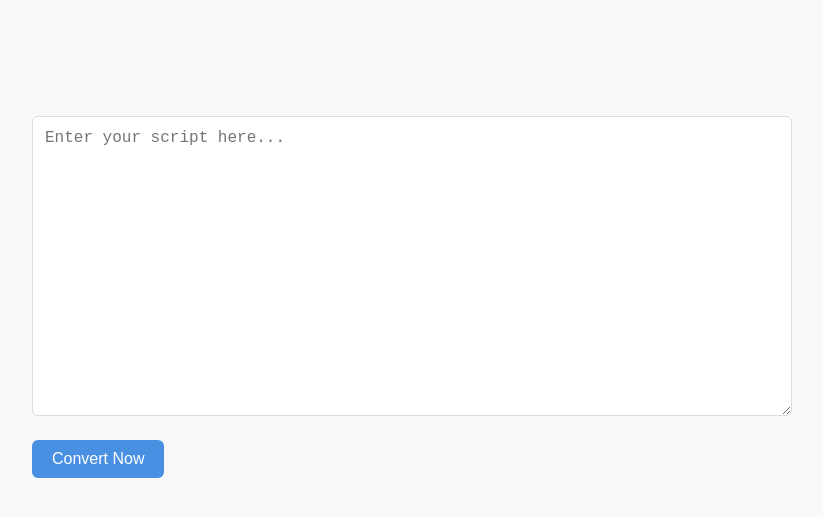
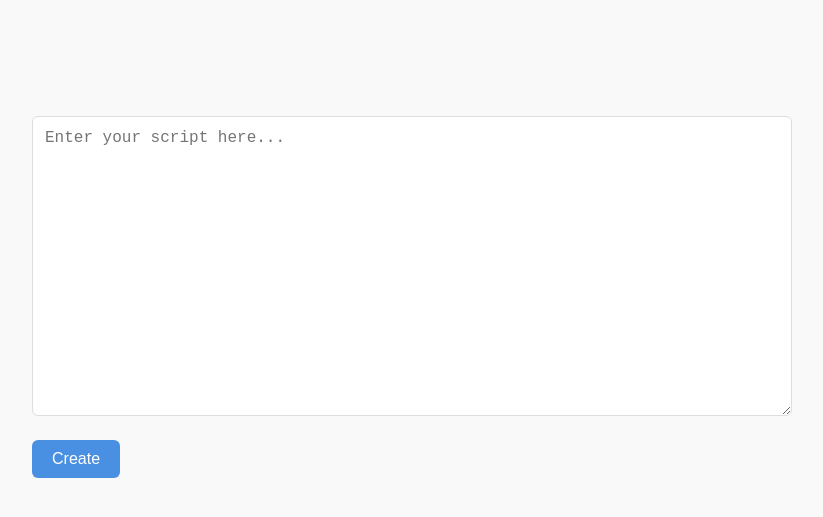
Before and after one commit to codeAlphaBravosite/sb-tool, a plain HTML site: page index.html in a window 1280 px wide. Shown: the whole page, without its empty margins (228-1051 px from the left). Drawn offline with Linux system fonts and the light colour scheme.

Commit message:
Update index.html

```diff
--- a/index.html
+++ b/index.html
@@ -21,7 +21,7 @@
             spellcheck="false"
             aria-label="Script input"
         ></textarea>
-        <button id="convertButton">Convert Now</button>
+        <button id="convertButton">Create</button>
         <div id="status" role="status" aria-live="polite"></div>
     </div>
     <script src="script.js"></script>
```
